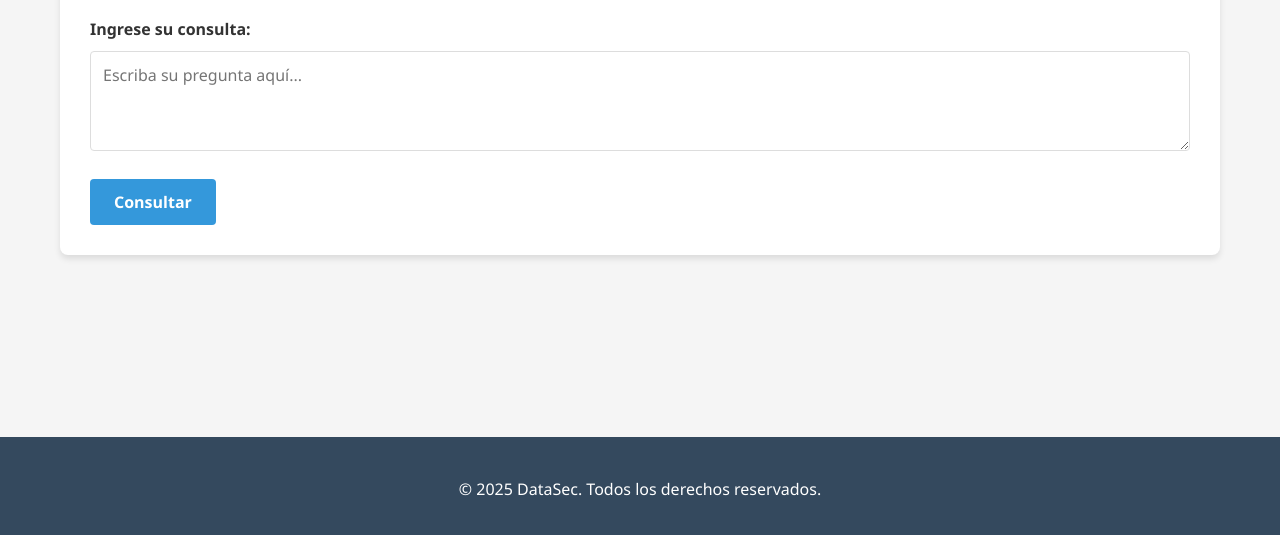
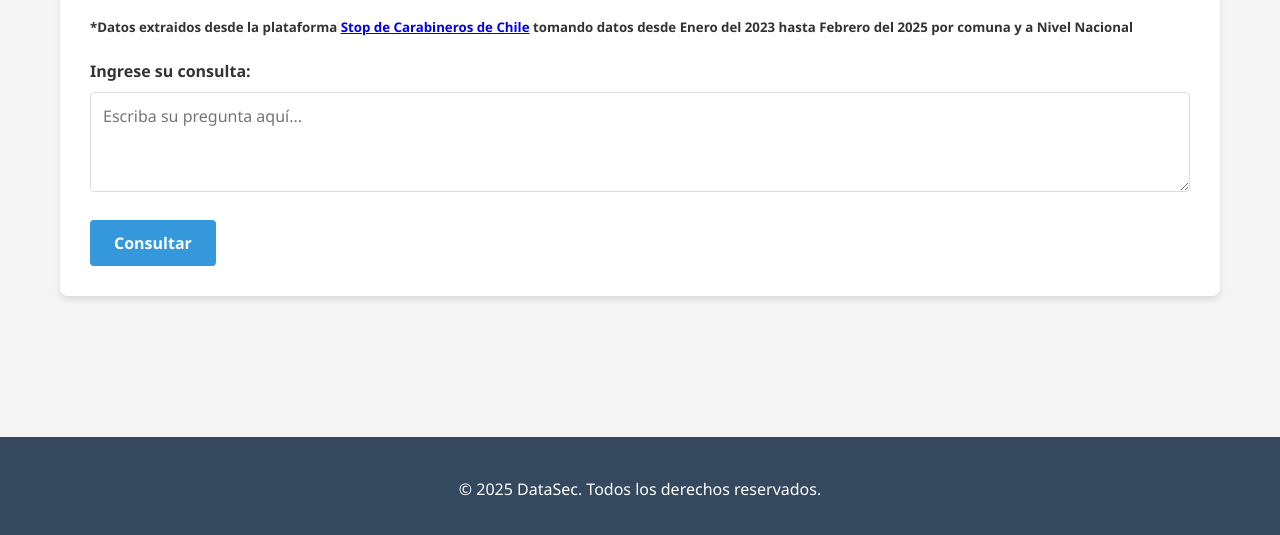
Before and after one commit to Sud-Austral/crime_data_front, a plain HTML site: page index.html in a window 1280 px wide. Shown: the part 257-792 px from the top of the page. Drawn offline with Linux system fonts and the light colour scheme.

Commit message:
Update index.html

```diff
--- a/index.html
+++ b/index.html
@@ -80,6 +80,7 @@
 
         .input-group {
             margin-bottom: 20px;
+            margin-top: 20px;
         }
 
         label {
@@ -224,6 +225,8 @@
         <div class="container">
             <section class="query-section">
                 <h1>Consulta de Datos de Seguridad</h1>
+                <h5>*Datos extraidos desde la plataforma <a target="_blank" href="https://stop.carabineros.cl/">Stop de Carabineros de Chile</a> tomando datos desde Enero del 2023 hasta Febrero del 2025 por comuna y a Nivel Nacional</h5>
+
                 <div class="input-group">
                     <label for="query">Ingrese su consulta:</label>
                     <textarea id="query" placeholder="Escriba su pregunta aquí..."></textarea>
```
